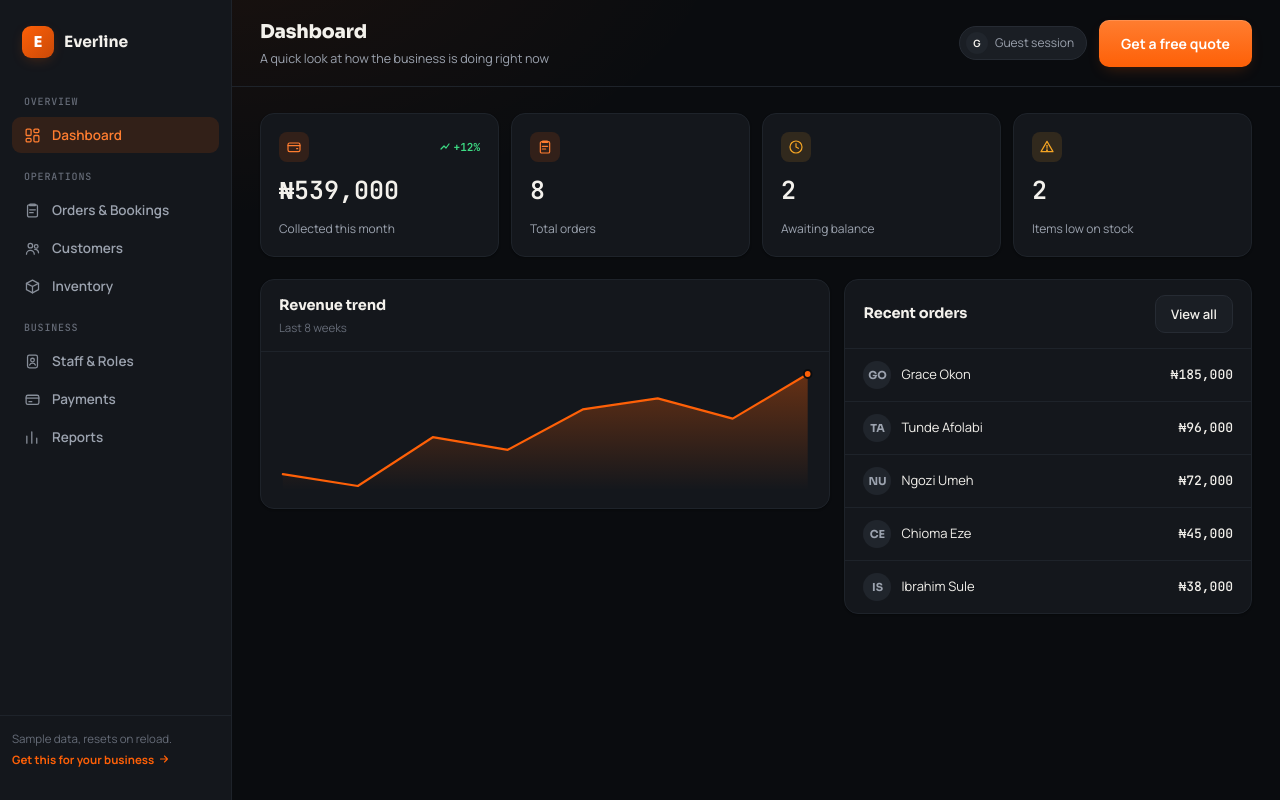
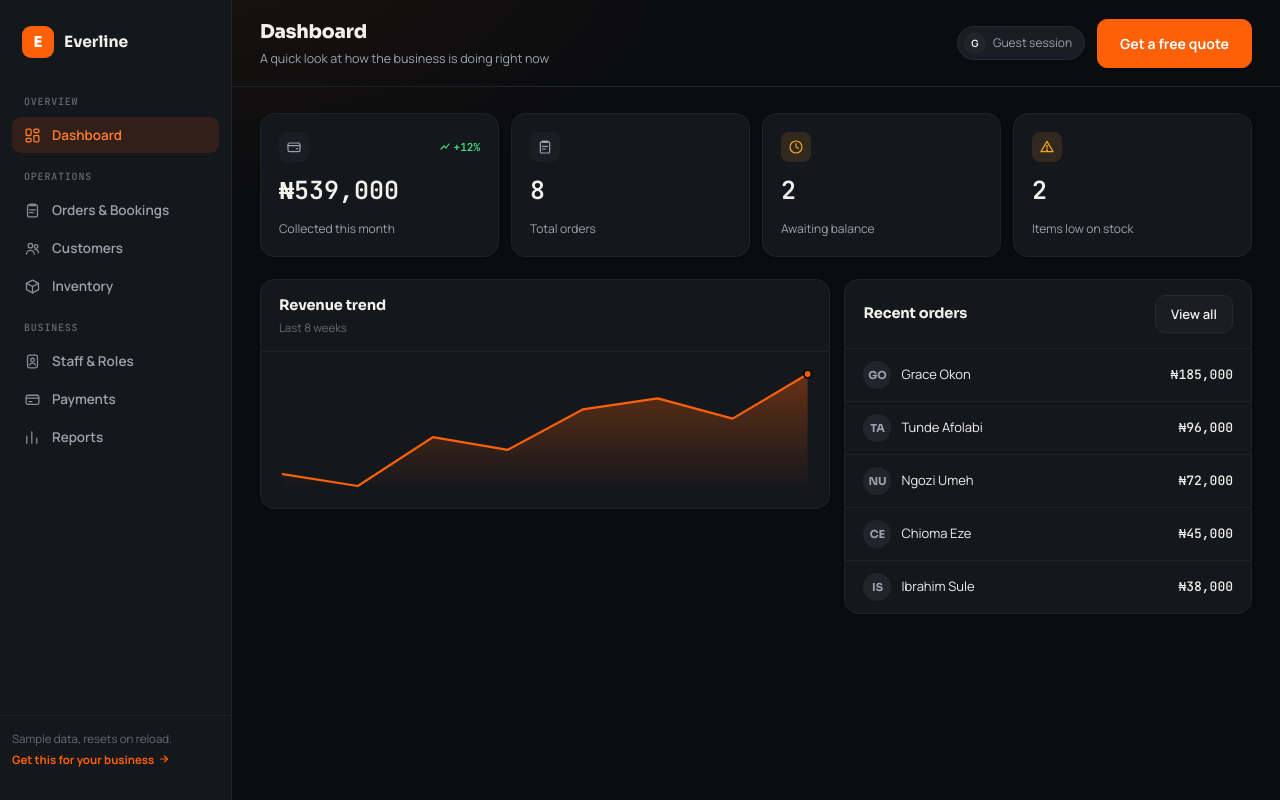
Before and after one commit to softtunex/adalin-landing-page, a website with bundled scripts: page demo/index.html in a window 1280 px wide. Both pictures are taken after a click on the button "Continue as guest". Built offline with nearby package versions, Linux system fonts and the light colour scheme.

Commit message:
Correct the demo's design per actual reference research
Design research (Linear, Stripe, Mercury, Vercel) found the first
redesign pass overcorrected: glow/gradient buttons and logo treatments
aren't a pattern any premium reference product actually uses, and the
orange accent was spread across every stat icon instead of staying
restrained to interactive/brand moments. Flattened buttons and brand
marks to solid color with a simple border, no glow; stat icons are
neutral by default now, color reserved for genuine status (good/warn)
and the one interactive accent (nav, primary CTA, chart line).

Co-Authored-By: Claude Sonnet 5 <noreply@anthropic.com>

```diff
--- a/demo/app.js
+++ b/demo/app.js
@@ -83,11 +83,11 @@ function renderDashboard() {
   return `
     <div class="stat-grid">
       <div class="stat">
-        <div class="stat-top"><div class="stat-icon accent">${icons.wallet}</div><div class="stat-trend up">${icons.up}+12%</div></div>
+        <div class="stat-top"><div class="stat-icon">${icons.wallet}</div><div class="stat-trend up">${icons.up}+12%</div></div>
         <div class="val">${fmt(totalRevenue)}</div><div class="label">Collected this month</div>
       </div>
       <div class="stat">
-        <div class="stat-top"><div class="stat-icon accent">${icons.clipboard}</div></div>
+        <div class="stat-top"><div class="stat-icon">${icons.clipboard}</div></div>
         <div class="val">${orders.length}</div><div class="label">Total orders</div>
       </div>
       <div class="stat">
@@ -185,8 +185,8 @@ function renderReports() {
     <div class="stat-grid">
       <div class="stat"><div class="stat-top"><div class="stat-icon good">${icons.wallet}</div></div><div class="val">${fmt(totalIn)}</div><div class="label">Total in, this period</div></div>
       <div class="stat"><div class="stat-top"><div class="stat-icon warn">${icons.wallet}</div></div><div class="val">${fmt(Math.abs(totalOut))}</div><div class="label">Total out, this period</div></div>
-      <div class="stat"><div class="stat-top"><div class="stat-icon accent">${icons.clipboard}</div></div><div class="val">${fmt(avgOrder)}</div><div class="label">Average order value</div></div>
-      <div class="stat"><div class="stat-top"><div class="stat-icon accent">${icons.spark}</div></div><div class="val">${customers.length}</div><div class="label">Active customers</div></div>
+      <div class="stat"><div class="stat-top"><div class="stat-icon">${icons.clipboard}</div></div><div class="val">${fmt(avgOrder)}</div><div class="label">Average order value</div></div>
+      <div class="stat"><div class="stat-top"><div class="stat-icon">${icons.spark}</div></div><div class="val">${customers.length}</div><div class="label">Active customers</div></div>
     </div>
     <div class="banner">${icons.up}In the real system, every number on this page is live, it updates the moment an order or payment is logged. Nothing is typed twice.</div>
   `;
--- a/demo/style.css
+++ b/demo/style.css
@@ -54,7 +54,7 @@ svg { display: block; }
 }
 .gate-card {
   max-width: 440px; width: 100%;
-  background: linear-gradient(180deg, var(--surface) 0%, var(--surface-2) 100%);
+  background: var(--surface);
   border: 1px solid var(--border); border-radius: 20px;
   box-shadow: var(--shadow-glow);
   padding: 40px 36px; text-align: center; display: flex; flex-direction: column; gap: 18px;
@@ -63,8 +63,7 @@ svg { display: block; }
 @keyframes gate-in { from { opacity: 0; transform: translateY(10px); } to { opacity: 1; transform: translateY(0); } }
 .gate-logo {
   width: 56px; height: 56px; border-radius: 16px;
-  background: linear-gradient(135deg, var(--accent) 0%, #C94908 100%);
-  box-shadow: 0 8px 24px -6px var(--accent-glow);
+  background: var(--accent);
   color: #fff; display: grid; place-items: center; margin: 0 auto;
   font-family: 'Sora', sans-serif; font-weight: 800; font-size: 24px;
 }
@@ -79,14 +78,13 @@ svg { display: block; }
 .gate-foot { font-size: 12px; color: var(--ink-faint); line-height: 1.5; }
 
 .btn {
-  border: none; border-radius: 10px; padding: 13px 22px; font-size: 14px; font-weight: 700;
-  background: linear-gradient(180deg, var(--accent-bright), var(--accent));
-  color: #fff; box-shadow: 0 1px 0 rgba(255,255,255,.15) inset, 0 6px 16px -6px var(--accent-glow);
-  transition: transform .12s ease, box-shadow .12s ease;
+  border: 1px solid var(--accent); border-radius: 10px; padding: 13px 22px; font-size: 14px; font-weight: 700;
+  background: var(--accent);
+  color: #fff;
+  transition: background .12s ease;
   display: inline-flex; align-items: center; justify-content: center; gap: 8px;
 }
-.btn:hover { transform: translateY(-1px); box-shadow: 0 1px 0 rgba(255,255,255,.15) inset, 0 10px 22px -6px var(--accent-glow); }
-.btn:active { transform: translateY(0); }
+.btn:hover { background: var(--accent-bright); border-color: var(--accent-bright); }
 .btn-ghost {
   background: var(--surface-2); border: 1px solid var(--border); color: var(--ink);
   border-radius: 10px; padding: 9px 15px; font-size: 13px; font-weight: 600;
@@ -107,9 +105,8 @@ svg { display: block; }
 .sidebar .brand { display: flex; align-items: center; gap: 10px; padding: 8px 10px 20px; }
 .sidebar .brand .mark {
   width: 32px; height: 32px; border-radius: 9px;
-  background: linear-gradient(135deg, var(--accent) 0%, #C94908 100%);
+  background: var(--accent);
   color: #fff; display: grid; place-items: center; font-family: 'Sora', sans-serif; font-weight: 800; font-size: 15px;
-  box-shadow: 0 4px 14px -4px var(--accent-glow);
 }
 .sidebar .brand .name { font-family: 'Sora', sans-serif; font-weight: 700; font-size: 15.5px; }
 .nav-section-label {
@@ -163,9 +160,8 @@ svg { display: block; }
 }
 .stat:hover { border-color: #333a44; transform: translateY(-1px); }
 .stat-top { display: flex; align-items: center; justify-content: space-between; }
-.stat-icon { width: 30px; height: 30px; border-radius: 8px; display: grid; place-items: center; }
+.stat-icon { width: 30px; height: 30px; border-radius: 8px; display: grid; place-items: center; background: var(--surface-2); color: var(--ink-dim); }
 .stat-icon svg { width: 16px; height: 16px; }
-.stat-icon.accent { background: var(--accent-soft); color: var(--accent-bright); }
 .stat-icon.good { background: var(--good-soft); color: var(--good); }
 .stat-icon.warn { background: var(--warn-soft); color: var(--warn); }
 .stat-trend { font-family: 'JetBrains Mono', monospace; font-size: 11px; font-weight: 600; display: flex; align-items: center; gap: 3px; }
```
